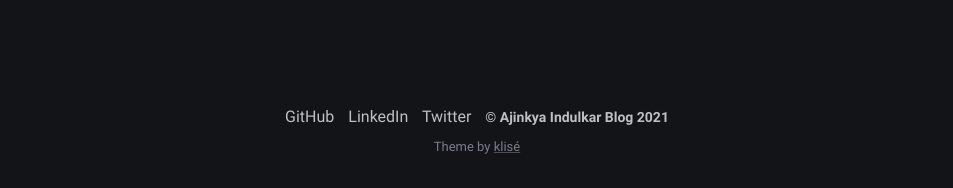
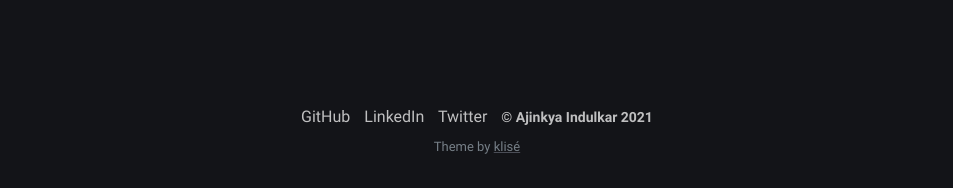
Before and after one commit to AjinkyaIndulkar/ajinkyaindulkar.github.io, a Jekyll site: the page built from index.md, in a window 1280 px wide. Shown: the part 809-997 px from the top of the page, without its empty margins (163-1116 px from the left). Built offline with Jekyll 4.4.1, drawn with Linux system fonts in a browser that asks for light colours.

Commit message:
:speech_balloon: update copyright

```diff
--- a/_includes/footer.html
+++ b/_includes/footer.html
@@ -2,7 +2,7 @@
   <a class="footer_item" href="https://github.com/{{ site.author.github }}">GitHub</a>
   <a class="footer_item" href="https://www.linkedin.com/in/{{ site.author.linkedin }}">LinkedIn</a>
   <a class="footer_item" href="https://twitter.com/{{ site.author.twitter }}">Twitter</a>
-  <span class="footer_item">&copy; {{ site.title }} {{ site.time | date: "%Y" }}</span>
+  <span class="footer_item">&copy; {{ site.author.name }} {{ site.time | date: "%Y" }}</span>
   <small class="footer_copyright">
     <!-- Klisé Theme: https://github.com/piharpi/jekyll-klise -->
     Theme by
```
